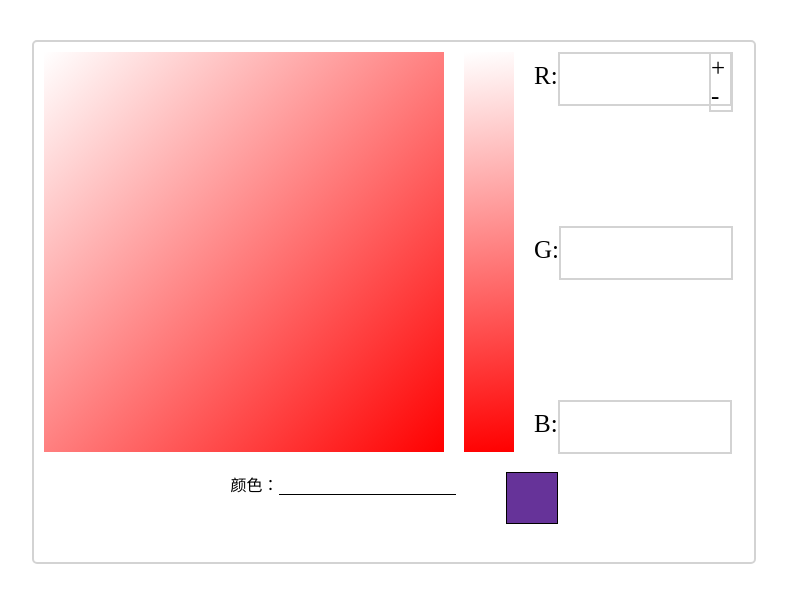
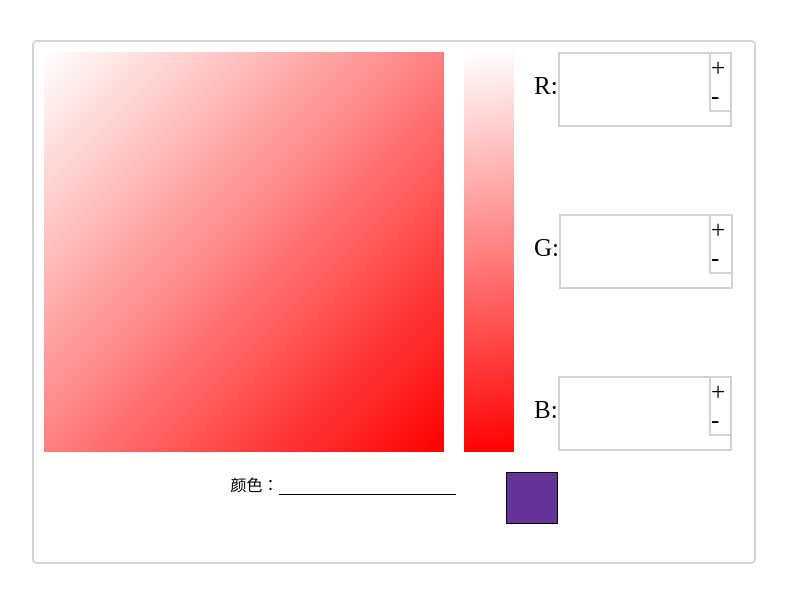
Before and after one commit to zjz1993/IFE2017Learning, a plain HTML site: page advanceLesson/businessPlatform/colorPicker/colorPicker.html in a window 1280 px wide. Shown: the whole page, without its empty margins (246-1033 px from the left). Drawn offline with nearby package versions, Linux system fonts and the light colour scheme; files that its build step writes are made by us from their sources.

Commit message:
色彩选择器基础dom结构调整及样式调整

```diff
--- a/advanceLesson/businessPlatform/colorPicker/colorPicker.html
+++ b/advanceLesson/businessPlatform/colorPicker/colorPicker.html
@@ -24,9 +24,17 @@
             </div>
             <div class="calc">
                 <label for="calcG">G:</label><input type="text" id="calcG">
+                <div class="btnArea">
+                    <div class="plus">+</div>
+                    <div class="subtract">-</div>
+                </div>
             </div>
             <div class="calc">
                 <label for="calcB">B:</label><input type="text" id="calcB" style="margin-bottom: 0">
+                <div class="btnArea">
+                    <div class="plus">+</div>
+                    <div class="subtract">-</div>
+                </div>
             </div>
         </div>
     </div>
--- a/advanceLesson/businessPlatform/colorPicker/style.less
+++ b/advanceLesson/businessPlatform/colorPicker/style.less
@@ -27,11 +27,12 @@
         font-size: 25px;
         .btnArea{
           position: absolute;
-          right: 0;
+          right: 2px;
           cursor: pointer;
           border: 2px solid lightgray;
           width: 20px;
           top:0;
+          border-right: none;
           .plus{
 
           }
@@ -41,9 +42,9 @@
         }
         input{
           width: 170px;
-          height:50px;
+          height: 71px;
           border: 2px solid lightgray;
-          margin-bottom: 120px;
+          margin-bottom: 87px;
         }
       }
     }
```
Also changed, not shown: 2 other files.
